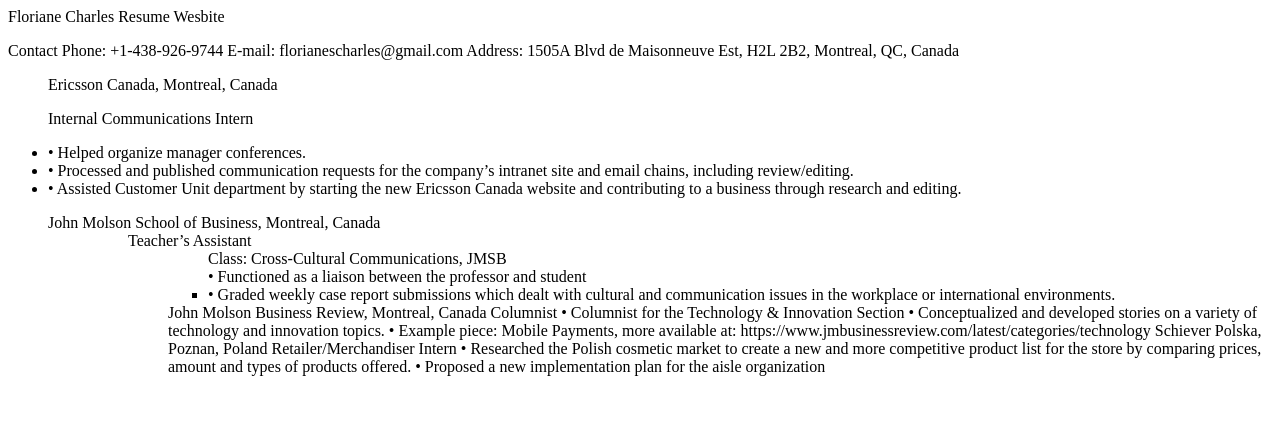
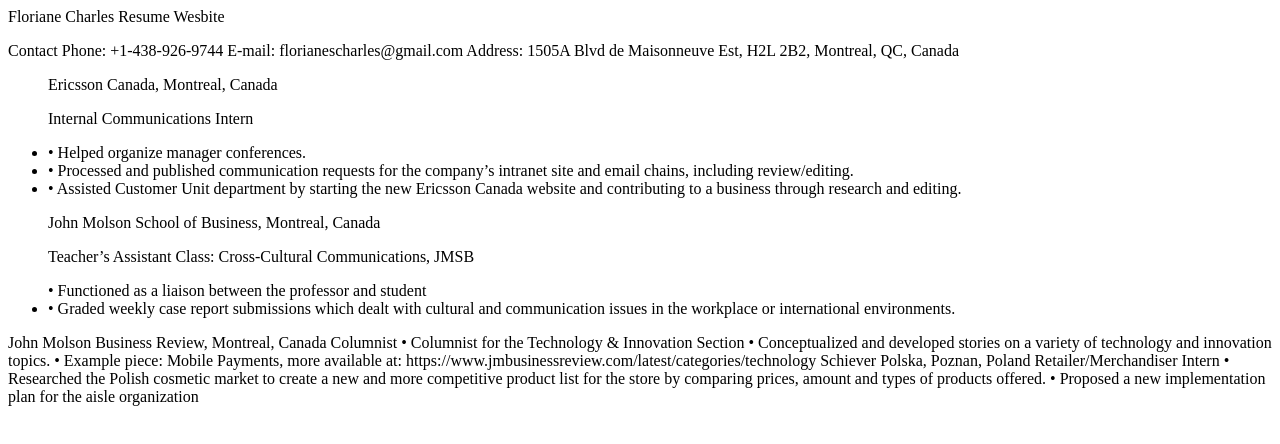
Before and after one commit to FlorianeCharles/Example1, a plain HTML site: page index.html in a window 1280 px wide. Drawn offline with Linux system fonts and the light colour scheme.

Commit message:
Update index.html

```diff
--- a/index.html
+++ b/index.html
@@ -15,9 +15,9 @@
 <ul><li>•	Helped organize manager conferences.</li>
 <li>•	Processed and published communication requests for the company’s intranet site and email chains, including review/editing.</li>
 <li>•	Assisted Customer Unit department by starting the new Ericsson Canada website and contributing to a business through research and editing. </li></ul>
-<ul>John Molson School of Business, Montreal, Canada<ul>
-<ul>Teacher’s Assistant<ul>
-    <ul>Class: Cross-Cultural Communications, JMSB</ul>
+<ul>John Molson School of Business, Montreal, Canada</ul>
+<ul>Teacher’s Assistant
+    Class: Cross-Cultural Communications, JMSB</ul>
 <ul>•	Functioned as a liaison between the professor and student </li>
 <li>•	Graded weekly case report submissions which dealt with cultural and communication issues in the workplace or international environments.</li></ul>
 John Molson Business Review, Montreal, Canada
```
